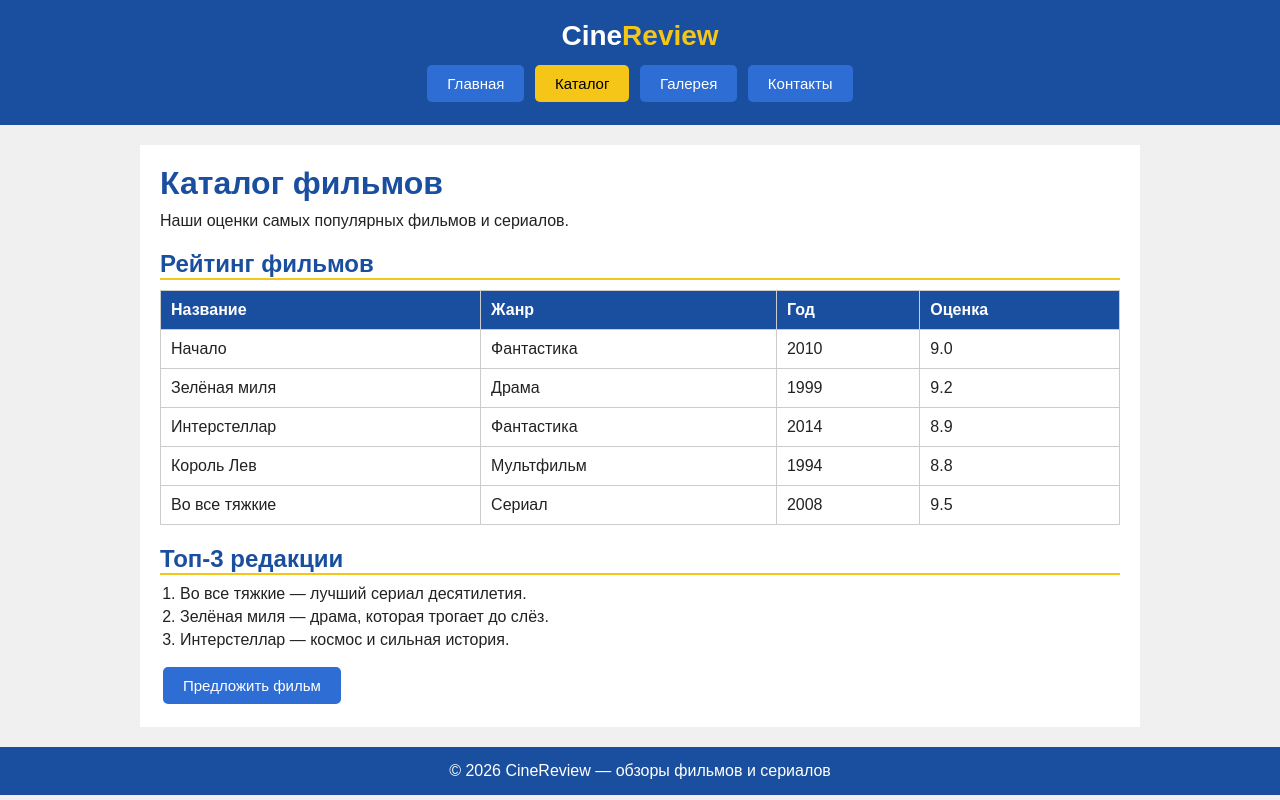
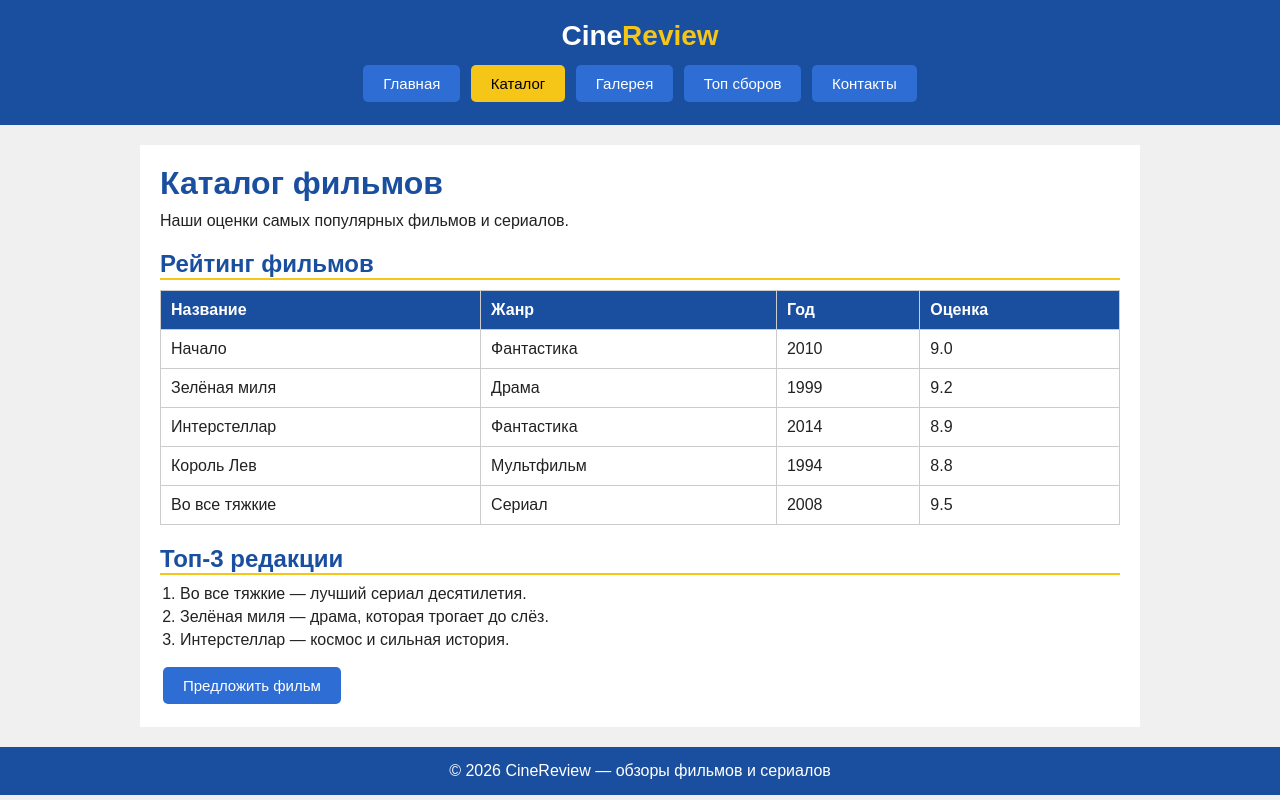
Before and after one commit to s05342965-commits/cinerevie22, a plain HTML site: page catalog.html in a window 1280 px wide. Drawn offline with Linux system fonts and the light colour scheme.

Commit message:
Update catalog.html

```diff
--- a/catalog.html
+++ b/catalog.html
@@ -2,7 +2,6 @@
 <html lang="ru">
 <head>
   <meta charset="UTF-8">
-  <meta name="viewport" content="width=device-width, initial-scale=1.0">
   <title>CineReview — Каталог</title>
   <link rel="stylesheet" href="style.css">
 </head>
@@ -14,6 +13,7 @@
       <a href="index.html" class="button">Главная</a>
       <a href="catalog.html" class="button active">Каталог</a>
       <a href="gallery.html" class="button">Галерея</a>
+      <a href="boxoffice.html" class="button">Топ сборов</a>
       <a href="contacts.html" class="button">Контакты</a>
     </nav>
   </header>
@@ -37,7 +37,6 @@
       <tr><td>Во все тяжкие</td><td>Сериал</td><td>2008</td><td>9.5</td></tr>
     </table>
 
-
     <h2>Топ-3 редакции</h2>
     <ol>
       <li>Во все тяжкие — лучший сериал десятилетия.</li>
```
